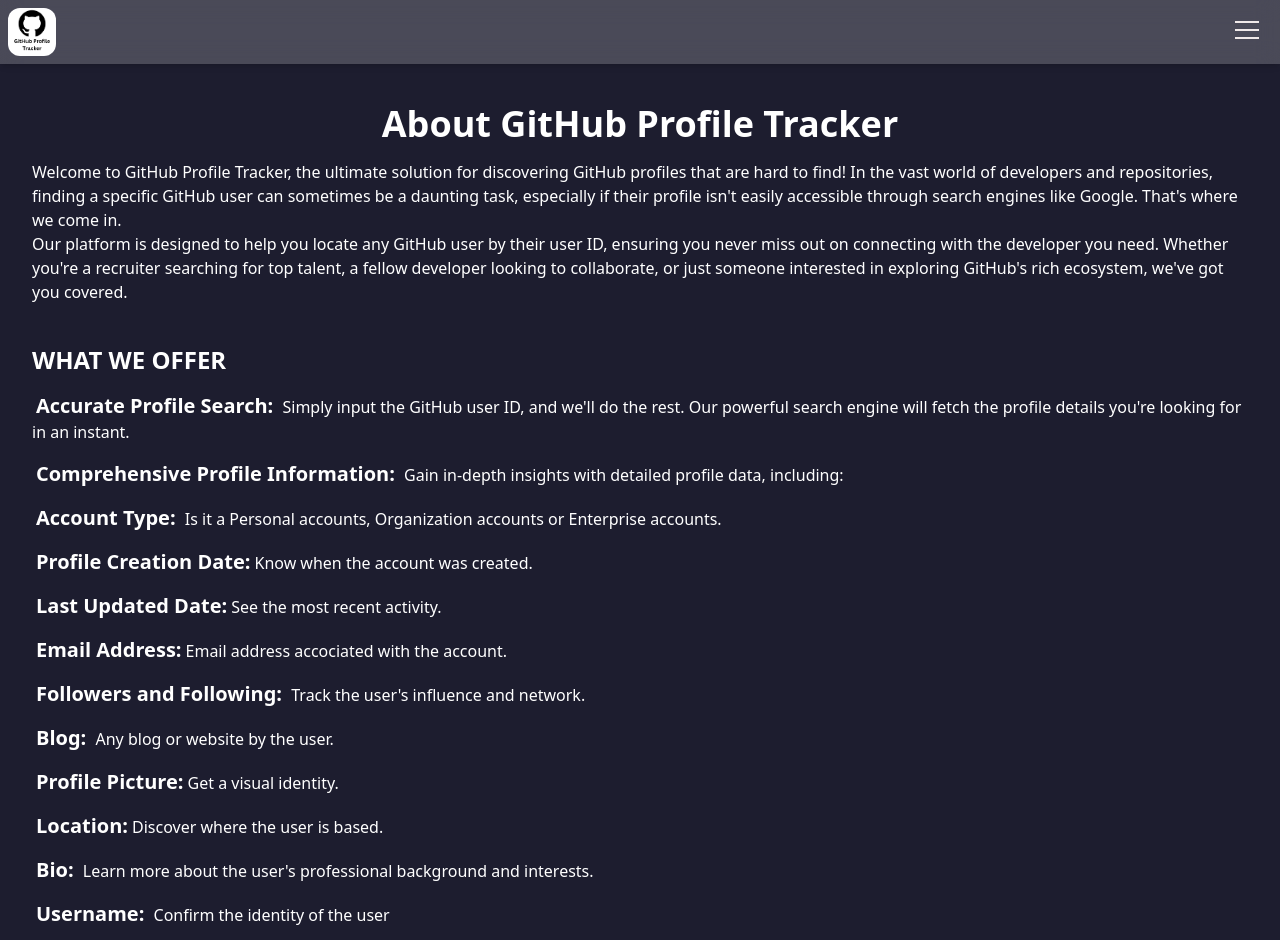
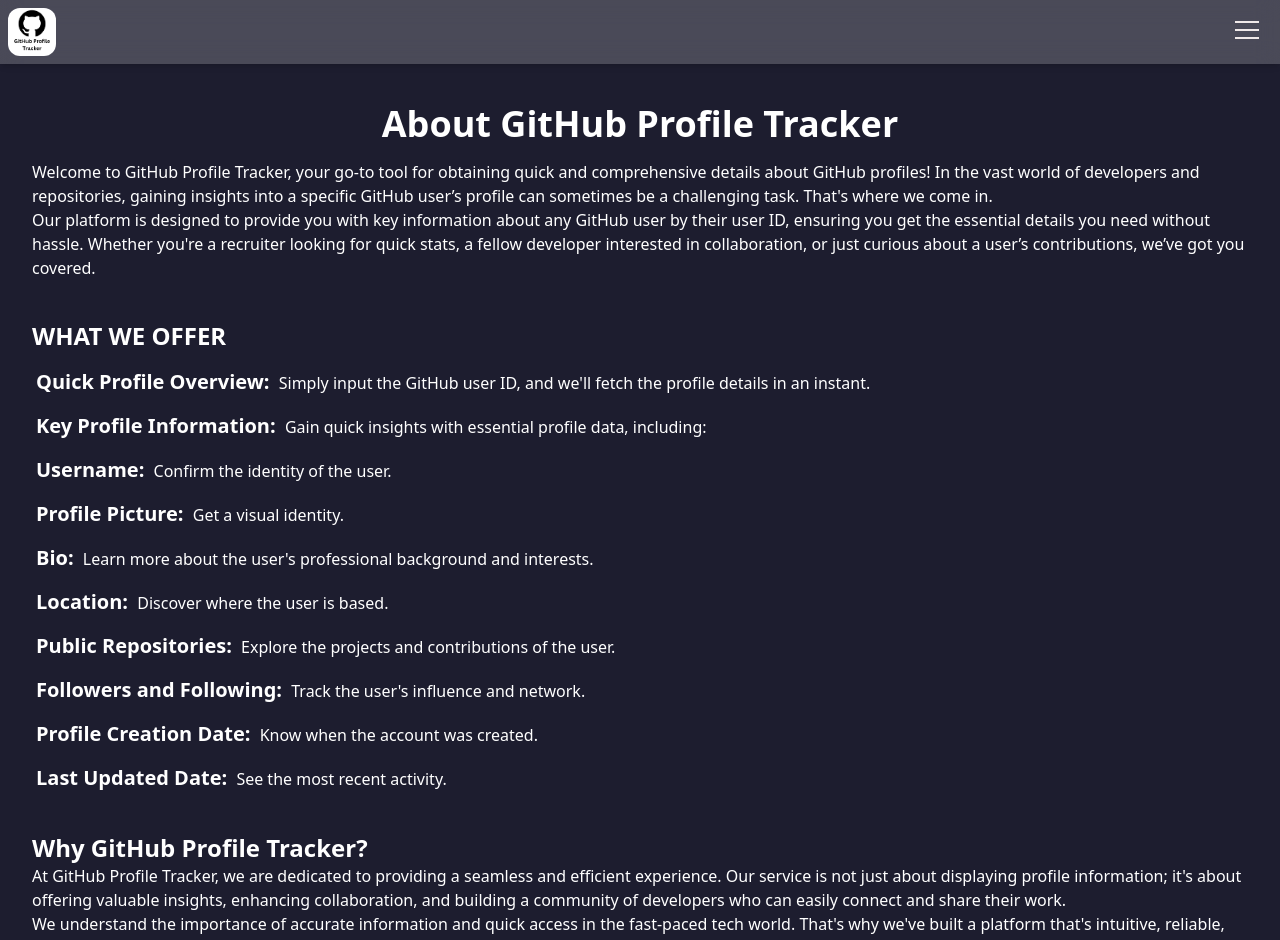
Before and after one commit to AdityaShriwas18/GitHub_Profile_Tracker, a React (Vite) app: page /about in a window 1280 px wide. Shown: the top 940 px of the page. Built offline with nearby package versions, Linux system fonts and the light colour scheme.

Commit message:
updated about section

```diff
--- a/src/Components/About/About.jsx
+++ b/src/Components/About/About.jsx
@@ -4,32 +4,60 @@
   return (
     <>
       <div className="aboutsection w-full px-8 mt-[5vh] mb-[15vh]">
-    <h1 className='text-center font-bold text-4xl mb-4' >About GitHub Profile Tracker</h1>
-    <p>Welcome to GitHub Profile Tracker, the ultimate solution for discovering GitHub profiles that are hard to find! In the vast world of developers and repositories, finding a specific GitHub user can sometimes be a daunting task, especially if their profile isn't easily accessible through search engines like Google. That's where we come in.</p>
+        <h1 className='text-center font-bold text-4xl mb-4'>About GitHub Profile Tracker</h1>
+        <p>Welcome to GitHub Profile Tracker, your go-to tool for obtaining quick and comprehensive details about GitHub profiles! In the vast world of developers and repositories, gaining insights into a specific GitHub user’s profile can sometimes be a challenging task. That's where we come in.</p>
 
-    <p>Our platform is designed to help you locate any GitHub user by their user ID, ensuring you never miss out on connecting with the developer you need. Whether you're a recruiter searching for top talent, a fellow developer looking to collaborate, or just someone interested in exploring GitHub's rich ecosystem, we've got you covered.</p>
+        <p>Our platform is designed to provide you with key information about any GitHub user by their user ID, ensuring you get the essential details you need without hassle. Whether you're a recruiter looking for quick stats, a fellow developer interested in collaboration, or just curious about a user’s contributions, we’ve got you covered.</p>
+
         <h2 className='font-bold text-2xl mt-10'>WHAT WE OFFER</h2>
         <ul>
-      <li className='mt-[2vh]' ><span className='font-bold text-xl mx-1'>Accurate Profile Search: </span><span>Simply input the GitHub user ID, and we'll do the rest. Our powerful search engine will fetch the profile details you're looking for in an instant.</span></li>
-      <li className='mt-[2vh]' ><span className='font-bold text-xl mx-1'>Comprehensive Profile Information: </span><span>Gain in-depth insights with detailed profile data, including:</span>
+          <li className='mt-[2vh]'>
+            <span className='font-bold text-xl mx-1'>Quick Profile Overview: </span>
+            <span>Simply input the GitHub user ID, and we'll fetch the profile details in an instant.</span>
+          </li>
+          <li className='mt-[2vh]'>
+            <span className='font-bold text-xl mx-1'>Key Profile Information: </span>
+            <span>Gain quick insights with essential profile data, including:</span>
             <ul>
-      <li className='mt-[2vh]' ><span className='font-bold text-xl mx-1'>Account Type: </span><span>Is it a Personal accounts, Organization accounts or Enterprise accounts. </span></li>
-        <li className='mt-[2vh]' ><span className='font-bold text-xl mx-1'>Profile Creation Date:</span><span>Know when the account was created.</span></li>
-        <li className='mt-[2vh]' ><span className='font-bold text-xl mx-1'>Last Updated Date:</span><span>See the most recent activity.</span></li>
-        <li className='mt-[2vh]' ><span className='font-bold text-xl mx-1'>Email Address:</span><span>Email address accociated with the account.</span></li>
-        <li className='mt-[2vh]' ><span className='font-bold text-xl mx-1'>Followers and Following: </span><span>Track the user's influence and network.</span></li>
-        <li className='mt-[2vh]' ><span className='font-bold text-xl mx-1'>Blog: </span><span>Any blog or website by the user.</span></li>
-        <li className='mt-[2vh]' ><span className='font-bold text-xl mx-1'>Profile Picture:</span><span>Get a visual identity.</span></li>
-        <li className='mt-[2vh]' ><span className='font-bold text-xl mx-1'>Location:</span><span>Discover where the user is based.</span></li>
-        <li className='mt-[2vh]' ><span className='font-bold text-xl mx-1'>Bio: </span><span>Learn more about the user's professional background and interests.</span></li>
-        <li className='mt-[2vh]' ><span className='font-bold text-xl mx-1'>Username: </span><span>Confirm the identity of the user</span></li>
-        <li className='mt-[2vh]' ><span className='font-bold text-xl mx-1'>Public Repositories:</span><span>Explore the projects and contributions of the user.</span></li>
+              <li className='mt-[2vh]'>
+                <span className='font-bold text-xl mx-1'>Username: </span>
+                <span>Confirm the identity of the user.</span>
+              </li>
+              <li className='mt-[2vh]'>
+                <span className='font-bold text-xl mx-1'>Profile Picture: </span>
+                <span>Get a visual identity.</span>
+              </li>
+              <li className='mt-[2vh]'>
+                <span className='font-bold text-xl mx-1'>Bio: </span>
+                <span>Learn more about the user's professional background and interests.</span>
+              </li>
+              <li className='mt-[2vh]'>
+                <span className='font-bold text-xl mx-1'>Location: </span>
+                <span>Discover where the user is based.</span>
+              </li>
+              <li className='mt-[2vh]'>
+                <span className='font-bold text-xl mx-1'>Public Repositories: </span>
+                <span>Explore the projects and contributions of the user.</span>
+              </li>
+              <li className='mt-[2vh]'>
+                <span className='font-bold text-xl mx-1'>Followers and Following: </span>
+                <span>Track the user's influence and network.</span>
+              </li>
+              <li className='mt-[2vh]'>
+                <span className='font-bold text-xl mx-1'>Profile Creation Date: </span>
+                <span>Know when the account was created.</span>
+              </li>
+              <li className='mt-[2vh]'>
+                <span className='font-bold text-xl mx-1'>Last Updated Date: </span>
+                <span>See the most recent activity.</span>
+              </li>
             </ul>
           </li>
         </ul>
+
         <h2 className='font-bold text-2xl mt-10'>Why GitHub Profile Tracker?</h2>
-    <p>At GitHub Profile Tracker, we are committed to providing a seamless and efficient experience. Our service is not just about finding profiles; it's about connecting people, enhancing collaboration, and building a community of developers who can easily find each other and share their work.</p>
-    <p>We understand the value of accurate information and quick access in the fast-paced tech world. That's why we've built a platform that's intuitive, reliable, and packed with features to help you get the most out of GitHub.</p>
+        <p>At GitHub Profile Tracker, we are dedicated to providing a seamless and efficient experience. Our service is not just about displaying profile information; it's about offering valuable insights, enhancing collaboration, and building a community of developers who can easily connect and share their work.</p>
+        <p>We understand the importance of accurate information and quick access in the fast-paced tech world. That's why we've built a platform that's intuitive, reliable, and packed with features to help you get the most out of GitHub profiles.</p>
       </div>
     </>
   )
```
Lines whose indentation alone changed are shown as unchanged.
